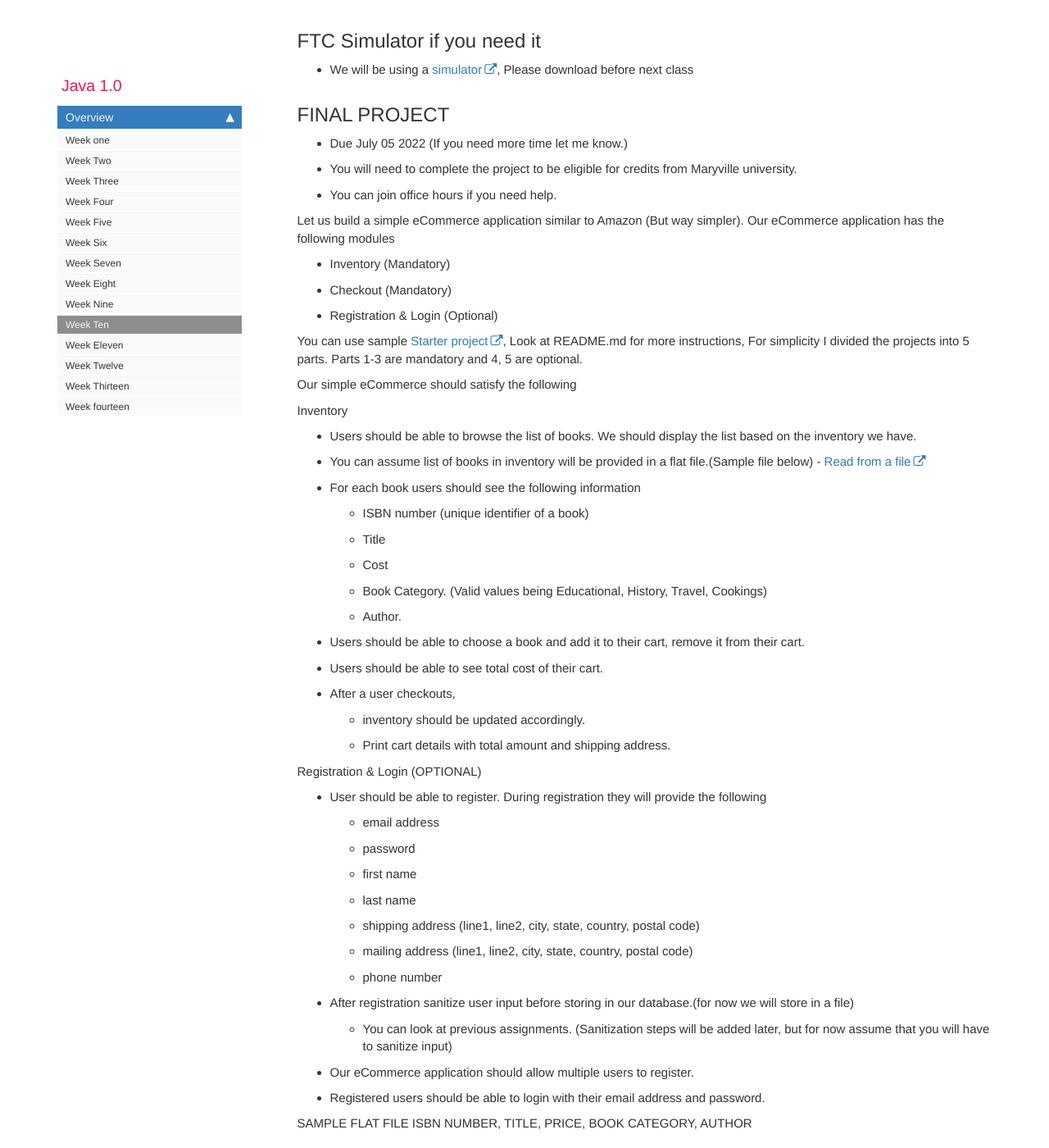
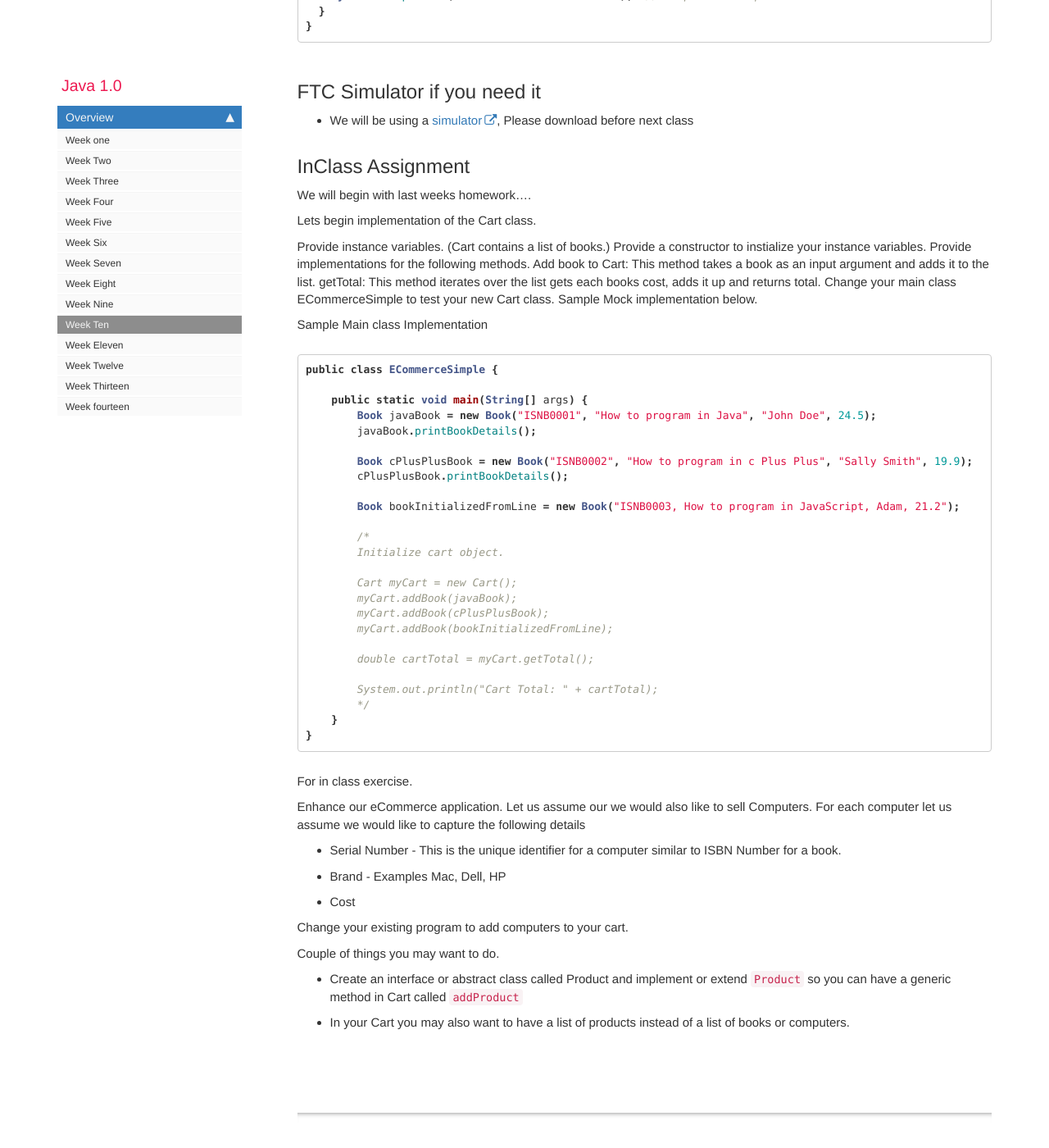
Before and after one commit to rambethina/java, a Jekyll site: the page built from pages/mydoc/mydoc_week_ten.md, in a window 1280 px wide and 1400 px high, scrolled down 2951 px. Shown: the whole window at 82% size. Built offline with Jekyll 4.4.1, drawn with Linux system fonts in a browser that asks for light colours; comment, search, counter and statistics services are not loaded; some of the changed text lies outside the part shown.

Commit message:
(docs) week 10

````diff
--- a/pages/mydoc/mydoc_week_ten.md
+++ b/pages/mydoc/mydoc_week_ten.md
@@ -8,6 +8,8 @@ folder: mydoc
 ## Data structures
 
 * Map
+  * Example - Retrieving infromation where there is a large volume of data and we know the key.
+  * Example - Handling duplicates.
 
 ```java
 import java.util.HashMap;
@@ -147,66 +149,60 @@ class Main {
 * We will be using a [simulator](https://github.com/Beta8397/virtual_robot), Please download before next class
 
 
-## FINAL PROJECT
+## InClass Assignment
 
-* Due July 05 2022 (If you need more time let me know.)
-* You will need to complete the project to be eligible for credits from Maryville university.
-* You can join office hours if you need help.
+We will begin with last weeks homework....
 
-Let us build a simple eCommerce application similar to Amazon (But way simpler). Our eCommerce application has the following modules
+Lets begin implementation of the Cart class.
 
+Provide instance variables. (Cart contains a list of books.)
+Provide a constructor to instialize your instance variables.
+Provide implementations for the following methods.
+Add book to Cart: This method takes a book as an input argument and adds it to the list.
+getTotal: This method iterates over the list gets each books cost, adds it up and returns total.
+Change your main class ECommerceSimple to test your new Cart class. Sample Mock implementation below.
 
-* Inventory (Mandatory)
-* Checkout (Mandatory)
-* Registration & Login (Optional)
+Sample Main class Implementation
 
-You can use sample [Starter project](https://github.com/rambethina/ECommerceFinalStarter), Look at README.md for more instructions, For simplicity I divided the projects into 5 parts. Parts 1-3 are mandatory and 4, 5 are optional.
+```java
+public class ECommerceSimple {
 
-Our simple eCommerce should satisfy the following
+    public static void main(String[] args) {
+        Book javaBook = new Book("ISNB0001", "How to program in Java", "John Doe", 24.5);
+        javaBook.printBookDetails();
 
-Inventory
-* Users should be able to browse the list of books. We should display the list based on the inventory we have.
-* You can assume list of books in inventory will be provided in a flat file.(Sample file below) - [Read from a file](https://rambethina.github.io/java/mydoc_week_nine.html#working-with-files)
-* For each book users should see the following information
-    * ISBN number (unique identifier of a book)
-    * Title
-    * Cost
-    * Book Category. (Valid values being Educational, History, Travel, Cookings)
-    * Author.
-* Users should be able to choose a book and add it to their cart, remove it from their cart.
-* Users should be able to see total cost of their cart.
-* After a user checkouts,
-    * inventory should be updated accordingly.
-    * Print cart details with total amount and shipping address.
+        Book cPlusPlusBook = new Book("ISNB0002", "How to program in c Plus Plus", "Sally Smith", 19.9);
+        cPlusPlusBook.printBookDetails();
 
+        Book bookInitializedFromLine = new Book("ISNB0003, How to program in JavaScript, Adam, 21.2");
 
+        /*
+        Initialize cart object.
 
-Registration & Login (OPTIONAL)
+        Cart myCart = new Cart();
+        myCart.addBook(javaBook);
+        myCart.addBook(cPlusPlusBook);
+        myCart.addBook(bookInitializedFromLine);
 
-* User should be able to register. During registration they will provide the following
-    * email address
-    * password
-    * first name
-    * last name
-    * shipping address (line1, line2, city, state, country, postal code)
-    * mailing address (line1, line2, city, state, country, postal code)
-    * phone number
-* After registration sanitize user input before storing in our database.(for now we will store in a file)
-    * You can look at previous assignments. (Sanitization steps will be added later, but for now assume that you will have to sanitize input)
-* Our eCommerce application should allow multiple users to register.
-* Registered users should be able to login with their email address and password.
+        double cartTotal = myCart.getTotal();
 
-SAMPLE FLAT FILE
-ISBN NUMBER, TITLE, PRICE, BOOK CATEGORY, AUTHOR
+        System.out.println("Cart Total: " + cartTotal);
+        */
+    }
+}
 ```
-ISBN001, How to program in cPlusPlus, 19.2, Educational, John Doe
-ISBN001, How to program in cPlusPlus, 19.2, Educational, John Doe
-ISBN002, How to program in Java, 22.6, Educational, Sally Smith
-ISBN003, Destinations of a life time, 6.99, Travel, James Madison
-ISBN004, Top 100 places to visit, 6.45, Travel, James Franklin
-ISBN005, French revolution, 12.33, History, Fances wade
-ISBN006, Civil war, 33.0, History, Davis Mark
-ISBN002, How to program in Java, 22.6, Educational, Sally Smith
-ISBN005, French revolution, 12.33, History, Fances wade
-ISBN003, Destinations of a life time, 6.99, Travel, James Madison
-```
+
+For in class exercise.
+
+Enhance our eCommerce application. Let us assume our we would also like to sell Computers. For each computer let us assume we would like to capture the following details
+
+* Serial Number - This is the unique identifier for a computer similar to ISBN Number for a book.
+* Brand - Examples Mac, Dell, HP
+* Cost
+
+Change your existing program to add computers to your cart.
+
+Couple of things you may want to do.
+
+* Create an interface or abstract class called Product and implement or extend `Product` so you can have a generic method in Cart called `addProduct`
+* In your Cart you may also want to have a list of products instead of a list of books or computers.
````
